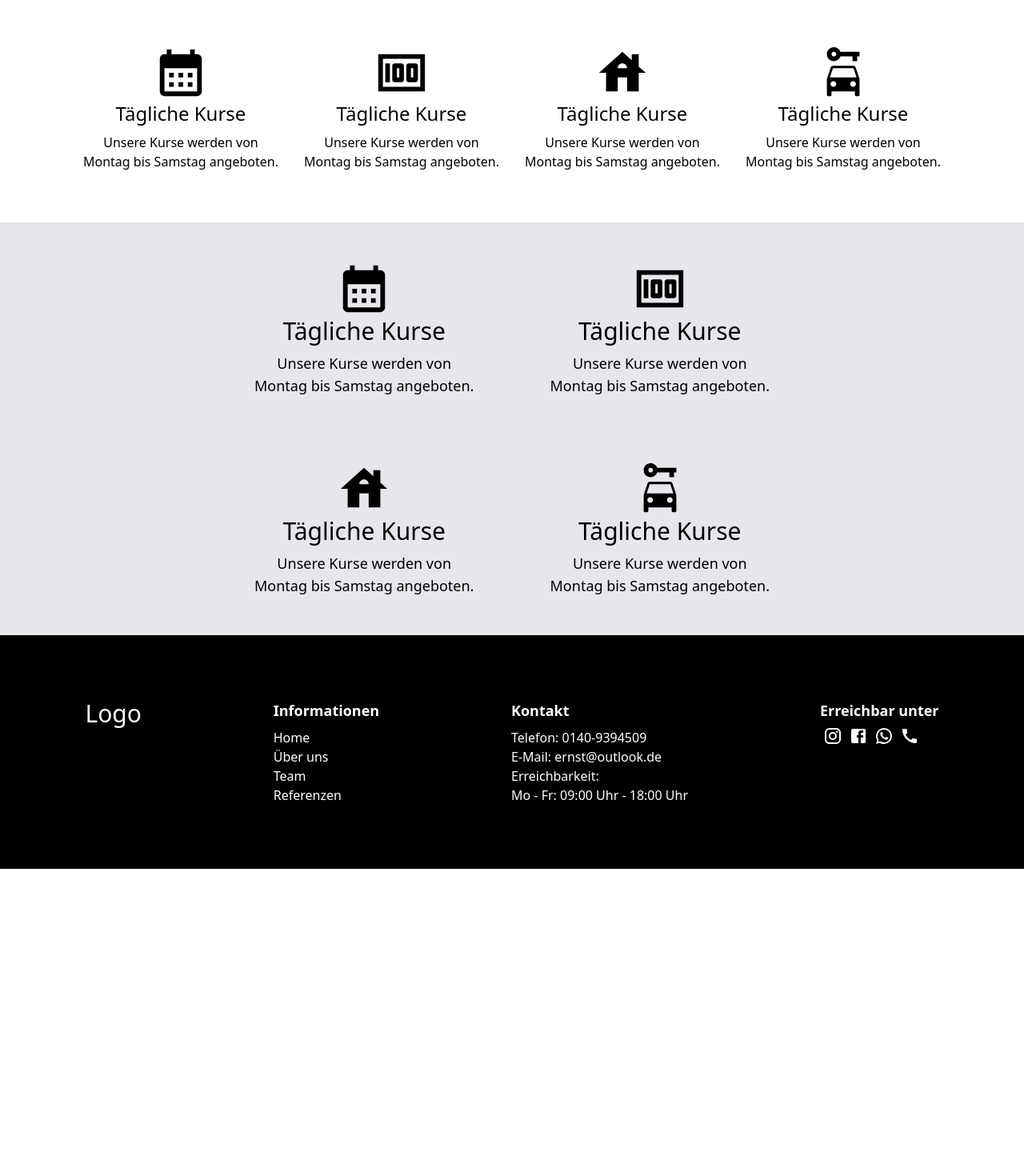
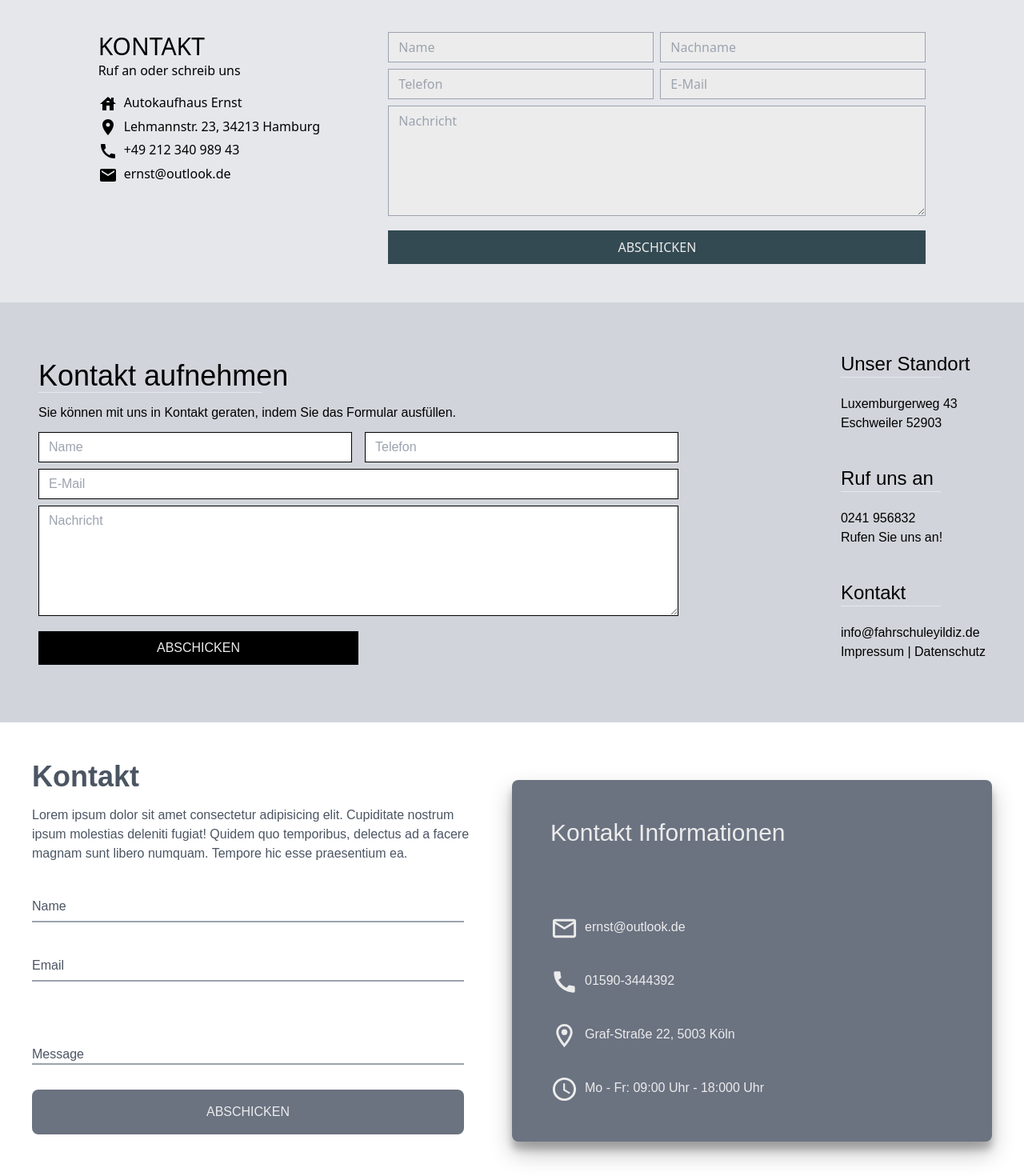
Before and after one commit to OliverThiam/KundenKatalog, a React (Vite) app: page / in a window 1280 px wide. Shown: the part 820-2290 px from the top of the page at 80% size. Before the commit the page ends 1906 px from the top, so only its background shows below. Built offline with nearby package versions, Linux system fonts and the light colour scheme.

Commit message:
kontakte xl anpassung

```diff
--- a/src/App.jsx
+++ b/src/App.jsx
@@ -28,11 +28,11 @@ function App() {
       {/* <AboutUs4 /> */}
       {/* <Team1/> */}
       {/* <BilderGallery1/> */}
-      <Besonderheiten/>
-      <Besonderheiten2/>
-      {/* <Kontakt1/> */}
-      {/* <Kontakt2/> */}
-      {/* <Kontakt3/> */}
+      {/* <Besonderheiten/> */}
+      {/* <Besonderheiten2/> */}
+      <Kontakt1/>
+      <Kontakt2/>
+      <Kontakt3/>
       {/* <Footer1/> */}
       <Footer2/>
     </div>
--- a/src/komponenten/kontakt/Kontakt1.jsx
+++ b/src/komponenten/kontakt/Kontakt1.jsx
@@ -4,8 +4,8 @@ import React from "react";
 const Kontakt1 = () => {
   return (
     <section className="bg-gray-200 p-6 md:px-20 py-12 w-full">
-      <div className="flex flex-col sm:flex-row  w-full">
-        <div className="sm:w-1/2 w-full mb-6 sm:mb-0">
+      <div className="flex flex-col justify-around sm:flex-row w-full">
+        <div className="mb-6 sm:mb-0">
           <div>
             <h2 className="text-2xl sm:text-3xl uppercase ">Kontakt</h2>
             <p className="mb-4">Ruf an oder schreib uns</p>
@@ -30,7 +30,7 @@ const Kontakt1 = () => {
           </div>
         </div>
 
-        <div className="w-full sm:w-1/2">
+        <div className="sm:w-[60%] md:w-[60%] max-w-[800px] ">
           <form className=" w-[100%] ">
             <div className="flex flex-wrap sm:flex-nowrap mb-2">
               <div className="w-full md:w-1/2 sm:mr-1 mb-2 md:mb-0">
--- a/src/komponenten/kontakt/Kontakt2.jsx
+++ b/src/komponenten/kontakt/Kontakt2.jsx
@@ -3,13 +3,13 @@ import React from "react";
 const Kontakt2 = () => {
   return (
     <section id="kontakt" className="2 font-poppins bg-gray-300">
-      <div className="sm:p-12 p-6 pt-12 flex flex-col sm:flex-row gap-x-16">
-        <div className="sm:w-3/4 py-6">
+      <div className="sm:p-12 p-6 pt-12 flex flex-col sm:justify-between xl:justify-center sm:flex-row gap-x-16">
+        <div className="sm:w-[800px] py-6">
           <div>
             <h1 className="text-4xl  ">
               Kontakt aufnehmen
             </h1>
-            <div className="flex pb-5">
+            <div className="flex mb-3">
               <hr className="w-[100px] h-[2px] font-extrabold " />
               <hr className="w-[180px] h-[2px] font-extrabold bg-gray-300" />
             </div>
@@ -71,7 +71,7 @@ const Kontakt2 = () => {
             </div>
           </form>
         </div>
-        <div className="sm:w-1/4 flex flex-col justify-around">
+        <div className=" flex flex-col justify-around">
           <div>
             <div className="pb-5">
               <h2 className="text-2xl  ">
--- a/src/komponenten/kontakt/Kontakt3.jsx
+++ b/src/komponenten/kontakt/Kontakt3.jsx
@@ -5,7 +5,7 @@ import {
   MailOutline,
 } from "@mui/icons-material";
 import React, { useState } from "react";
-import "./kontakt3.css"
+import "./kontakt3.css";
 
 const Kontakt3 = () => {
   const [name, setName] = useState("");
@@ -16,30 +16,28 @@ const Kontakt3 = () => {
   const [messageFocus, setMessageFocus] = useState(false);
 
   return (
-    <section
-      id="kontakt"
-      className={` px-6 pb-12 pt-12 font-poppins 2`}
-    >
+    <section id="kontakt" className={` px-6 pb-12 pt-12 font-poppins 2`}>
+      <div className="flex flex-col items-center justify-around sm:flex-row sm:mb-0 mx-0 sm:mx-4">
+        <div className="flex flex-col sm:w-1/2 w-full max-w-[800px] ">
           <div
             data-aos="zoom-in"
-        className="text-textgray mx-0 sm:mx-4 mb-12 sm:w-1/2"
+            className="text-textgray mb-12 "
           >
-        <h2 className="text-header text-3xl sm:text-4xl font-extrabold mb-4">
+            <h2 className="text-header text-3xl sm:text-4xl font-extrabold ">
               Kontakt
             </h2>
             <div className="flex pb-4">
               {/* <hr className="w-[100px] h-[2px] font-extrabold bg-textgray" />
         <hr className="w-[180px] h-[2px] font-extrabold bg-gray-300" /> */}
             </div>
-        <p className="text-paragraph sm:mr-8">
-          Lorem ipsum dolor sit amet consectetur adipisicing elit. Cupiditate
-          nostrum ipsum molestias deleniti fugiat! Quidem quo temporibus,
-          delectus ad a facere magnam sunt libero numquam. Tempore hic esse
-          praesentium ea.
+            <p className="text-paragraph sm:mr-8 ">
+              Lorem ipsum dolor sit amet consectetur adipisicing elit.
+              Cupiditate nostrum ipsum molestias deleniti fugiat! Quidem quo
+              temporibus, delectus ad a facere magnam sunt libero numquam.
+              Tempore hic esse praesentium ea.
             </p>
           </div>
-      <div className="flex flex-col items-center sm:flex-row sm:mb-0 mx-0 sm:mx-4">
-        <div data-aos="zoom-in" className="sm:w-1/2 w-full ">
+          <div data-aos="zoom-in" >
             <form>
               <div className="flex flex-col space-y-6 mb-8 w-full">
                 <div className="relative mb-6 ">
@@ -113,9 +111,10 @@ const Kontakt3 = () => {
               </div>
             </form>
           </div>
+        </div>
         <div
           data-aos="zoom-in"
-          className="bg-gray-500 schatten sm:w-1/2 w-full sm:px-0 md:px-4 p-4 rounded-lg"
+          className="bg-gray-500 schatten max-w-[800px] sm:w-1/2 w-full sm:px-0 md:px-4 p-4 rounded-lg"
         >
           <div className=" text-textwhite">
             <h3 className="text-header text-2xl sm:text-3xl p-8 pb-6 px-0 sm:px-6 md:px-8 ">
@@ -133,9 +132,7 @@ const Kontakt3 = () => {
             </div>
             <div className="px-0 sm:px-6 md:px-8 py-4">
               <Call fontSize="large" className="text-header" />
-              <span className="text-paragraph ml-2">
-                01590-3444392
-              </span>
+              <span className="text-paragraph ml-2">01590-3444392</span>
             </div>
             <div className="px-0 sm:px-6 md:px-8 py-4">
               <LocationOnOutlined fontSize="large" className="text-header" />
```
Lines whose indentation alone changed are shown as unchanged.
